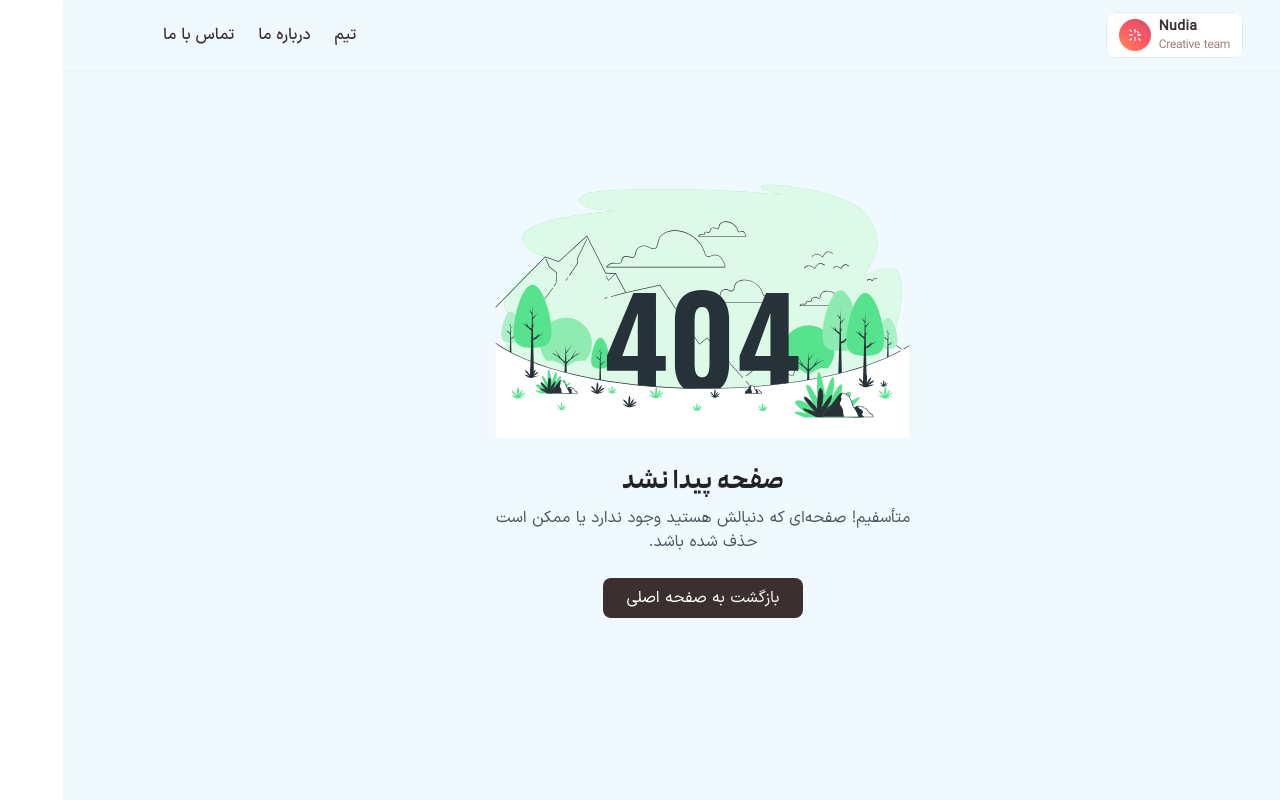
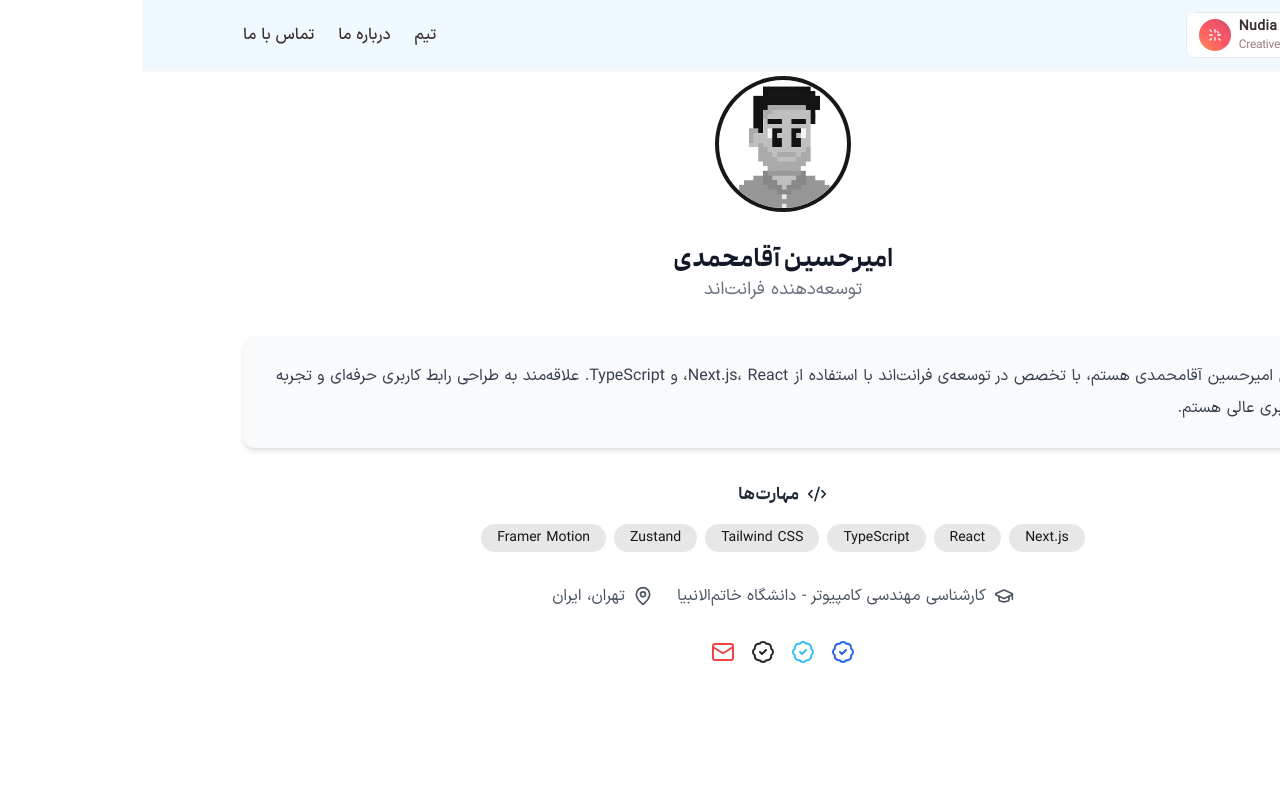
Before and after one commit to amirhosseinself/about-team, a Next.js app: page /team/Amirhossein-Aghamohammadi in a window 1280 px wide. Before the commit this address had no page. Built offline with nearby package versions, Linux system fonts and the light colour scheme.

Commit message:
member page

```diff
--- /dev/null
+++ b/app/(routes)/team/[id]/page.tsx
@@ -0,0 +1,125 @@
+import { notFound } from "next/navigation";
+import { Metadata } from "next";
+import Image from "next/image";
+import Link from "next/link";
+import { BadgeCheck, Code2, GraduationCap, Mail, MapPin } from "lucide-react";
+import { MembersDetailsData } from "@/data/data";
+
+interface MemberPageProps {
+  params: {
+    id: string;
+  };
+}
+
+// ✅ متادیتا داینامیک برای هر عضو
+export async function generateMetadata({
+  params,
+}: MemberPageProps): Promise<Metadata> {
+  const { id } = await params; // تغییر به async برای دسترسی به params
+
+  const member = MembersDetailsData.find((m) => m.id === id);
+
+  if (!member) {
+    return { title: "عضو یافت نشد" };
+  }
+
+  return {
+    title: `رزومه‌ی ${member.name}`,
+    description: `اطلاعات کامل مربوط به ${member.name} - ${member.role}`,
+  };
+}
+
+// ✅ Static paths generation
+export async function generateStaticParams() {
+  return MembersDetailsData.map((member) => ({
+    id: member.id,
+  }));
+}
+
+// ✅ صفحه استاتیک برای هر عضو
+export default async function MemberPage({ params }: MemberPageProps) {
+  // باید params به صورت async از API یا static داده‌ها بارگذاری بشه
+  const { id } = await params; // تغییر به async برای دسترسی به params
+
+  const member = MembersDetailsData.find((m) => m.id === id);
+
+  if (!member) return notFound();
+
+  return (
+    <div className="container py-16 pt-20 max-w-4xl mx-auto text-center space-y-8">
+      {/* Profile Picture */}
+      <div className="w-32 h-32 mx-auto relative rounded-full overflow-hidden grayscale hover:grayscale-0 transition duration-500 ring-4 ring-primary">
+        <Image
+          src={member.image}
+          alt={member.name}
+          fill
+          className="object-cover"
+        />
+      </div>
+
+      {/* Name & Role */}
+      <div>
+        <h1 className="text-3xl font-bold text-gray-900">{member.name}</h1>
+        <p className="text-lg text-gray-500">{member.role}</p>
+      </div>
+
+      {/* Bio */}
+      <div className="bg-gray-50 p-6 rounded-xl shadow-md text-right leading-8 text-gray-700">
+        {member.bio}
+      </div>
+
+      {/* Skills */}
+      <div>
+        <h2 className="text-xl font-semibold text-gray-800 flex items-center justify-center gap-2">
+          <Code2 size={20} /> مهارت‌ها
+        </h2>
+        <div className="flex flex-wrap justify-center gap-2 mt-4">
+          {member.skills.map((skill, idx) => (
+            <span
+              key={idx}
+              className="bg-primary/10 text-primary px-4 py-1 rounded-full text-sm font-medium"
+            >
+              {skill}
+            </span>
+          ))}
+        </div>
+      </div>
+
+      {/* Education & Location */}
+      <div className="flex justify-center flex-wrap gap-6 text-gray-600 mt-6">
+        <div className="flex items-center gap-2">
+          <GraduationCap size={20} />
+          <span>{member.education}</span>
+        </div>
+        <div className="flex items-center gap-2">
+          <MapPin size={20} />
+          <span>{member.location}</span>
+        </div>
+      </div>
+
+      {/* Social Links */}
+      <div className="flex justify-center gap-4 mt-6">
+        {member.linkedin && (
+          <Link href={member.linkedin} target="_blank">
+            <BadgeCheck className="text-blue-600 hover:text-blue-700 transition" />
+          </Link>
+        )}
+        {member.twitter && (
+          <Link href={member.twitter} target="_blank">
+            <BadgeCheck className="text-sky-400 hover:text-sky-500 transition" />
+          </Link>
+        )}
+        {member.x && (
+          <Link href={member.x} target="_blank">
+            <BadgeCheck className="text-neutral-800 hover:text-black transition" />
+          </Link>
+        )}
+        {member.email && (
+          <a href={`mailto:${member.email}`}>
+            <Mail className="text-red-500 hover:text-red-600 transition" />
+          </a>
+        )}
+      </div>
+    </div>
+  );
+}
```
